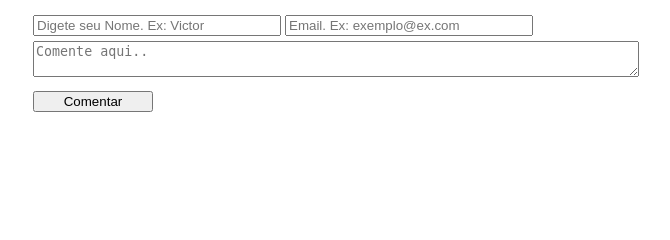
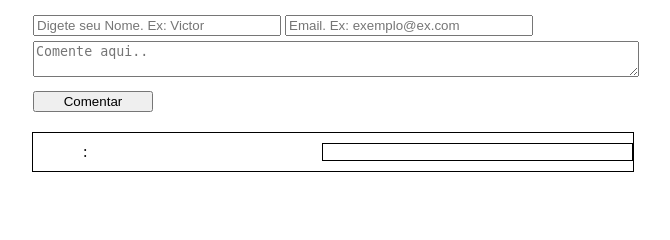
Before and after one commit to Viihtorugo/mini_blog, a PHP site: page /view/PostView.php?id=1 in a window 1280 px wide. Shown: the part 358-598 px from the top of the page, without its empty margins (307-977 px from the left). Run offline with PHP 8.4, Linux system fonts and the light colour scheme; tables that the repository leaves empty or names only in its code hold one stand-in row (values such as "Sample post").

Commit message:
Mostrando os comentários ao entrar na página de exibição do post

```diff
--- a/bo/CommentBO.php
+++ b/bo/CommentBO.php
@@ -16,6 +16,13 @@
 
  		return false;
  	}
- }
 
+ 	//Verifica se tem comentario no banco
+ 	public function validReadComment($array){
+ 		if($array==null)
+ 			return false;
+
+ 		return true;
+ 	}
+}
  ?>
--- a/bo/PostBO.php
+++ b/bo/PostBO.php
@@ -2,7 +2,7 @@
 
  class PostBO{
 
- 	//Verifica tem posts no banco
+ 	//Verifica se tem posts no banco
  	public function validReadPost($array){
  		if($array==null)
  			return false;
--- a/dao/CommentDAO.php
+++ b/dao/CommentDAO.php
@@ -25,6 +25,35 @@
  		}
  	}
 
+ 	//Obter todos os comentarios
+ 	public function readComments($id){
+ 		$crud = new CRUD();
+ 		$bo = new CommentBO();
+ 		$comments = array();
+
+
+ 		$result = $crud->read("coment", "WHERE id_post = {$id}");
+
+ 		if($bo->validReadComment($result)){
+ 		foreach ($result as $key => $coment) {
+ 			$newComment = new Comment();
+
+ 			foreach ($coment as $key => $value) {
+ 				if ($key=="name")
+ 					$newComment->setName($value);
+ 				if ($key=="email")
+ 					$newComment->setEmail($value);
+ 				if ($key=="content")
+ 					$newComment->setContent($value);
+ 			}
+
+ 			$comments[] = $newComment;
+ 		}
+
+ 		}
+
+ 		return $comments;
+ 	}
  }
 
 
--- a/dao/PostDAO.php
+++ b/dao/PostDAO.php
@@ -3,6 +3,7 @@
  include_once('../model/Post.php');
  include_once('CRUD.php');
  include_once('../bo/PostBO.php');
+ include_once('../dao/CommentDAO.php');
 
  class PostDAO{
 
@@ -26,6 +27,12 @@
  					$post->setContent($value);
  			}
 
+ 			$dao = new CommentDAO();
+ 			$comments = $dao->readComments($id);
+
+ 			for ($i=0; $i < count($comments); $i++) {
+ 				$post->addComment($comments[$i]);
+ 			}
  		}
 
  		return $post;
--- a/model/Post.php
+++ b/model/Post.php
@@ -7,7 +7,7 @@
  	private $id;
  	private $title;
  	private $content;
- 	private $comments = array();
+ 	public $comments = array();
 
  	public function setId($id){
  		$this->id = $id;
@@ -32,7 +32,7 @@
 
  	//Adicionar um comentário
  	public function addComment($comment){
- 		$this->comment[] = $comment;
+ 		$this->comments[] = $comment;
  	}
 
  	//Remove um comentário
--- a/view/PostView.php
+++ b/view/PostView.php
@@ -5,7 +5,6 @@
 	<title>Postagem</title>
 	<style type="text/css">
 		.container{
-			background: gray;
 			display: flex;
 			flex-direction: column;
 			align-content: center;
@@ -63,6 +62,30 @@
 			width: 20%;
 			margin: 10px auto;
 		}
+
+		div{
+			display: flex;
+			flex-direction: center;
+			width: 600px;
+			margin: 10px auto;
+			border: 1px solid black;
+		}
+
+		div#content {
+			width: 100%;
+			margin: 10px auto;
+			padding: 0px 10px;
+			text-align: justify;
+			text-indent: 30px;
+		}
+
+		span{
+			width: 100%;
+			margin: 10px auto;
+			text-indent: 50px;
+
+		}
+
 	</style>
 </head>
 <body>
@@ -96,6 +119,20 @@
 </form>
 <?php
 
+	foreach($post->comments as $key => $comment){
+?>
+<div>
+	<span>
+		<?php
+			echo $comment->getName().': ';
+			echo $comment->getEmail();
+		?>
+	</span>
+	<div id="content"><?php echo $comment->getContent(); ?></div>
+</div>
+<?php
+	}
+
 	include_once('../dao/CommentDAO.php');
 
 	if(count(@$_POST)){
```
